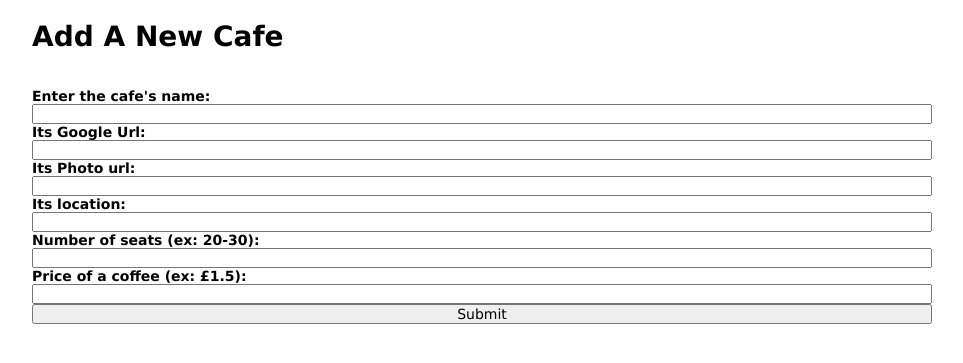
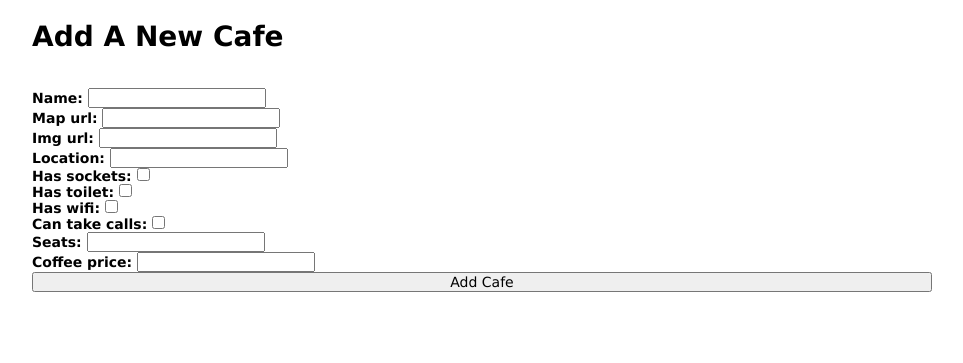
Before and after one commit to p-raj-94/ud_100daysprojects_, a Django app: page /add_cafe in a window 1280 px wide. Shown: the part 50-413 px from the top of the page, without its empty margins (158-1121 px from the left). Run offline with Django 5.2, Linux system fonts and the light colour scheme.

Commit message:
added fct to post new cafe

```diff
--- /dev/null
+++ b/day_088-PPP-cafe_website/cafewebsite/index/forms.py
@@ -0,0 +1,18 @@
+from django import forms
+from cafe import models
+
+class CreateCafe(forms.ModelForm):
+    class Meta:
+        model = models.Cafe
+        fields = [
+            'name',
+            'map_url',
+            'img_url',
+            'location',
+            'has_sockets',
+            'has_toilet',
+            'has_wifi',
+            'can_take_calls',
+            'seats',
+            'coffee_price'
+            ]
--- a/day_088-PPP-cafe_website/cafewebsite/index/templates/add_cafe.html
+++ b/day_088-PPP-cafe_website/cafewebsite/index/templates/add_cafe.html
@@ -11,20 +11,11 @@
 {% block content %}
     <h1>Add A New Cafe<h1>
     <div class="cafe-form">
-        <form action="/" method="POST">
-            <label for="name">Enter the cafe's name: </label>
-            <input type="text" name="name" />
-            <label for="name">Its Google Url: </label>
-            <input type="text" name="map_url" />
-            <label for="name">Its Photo  url: </label>
-            <input type="text" name="img_url" />
-            <label for="name">Its location: </label>
-            <input type="text" name="location" />
-            <label for="name">Number of seats (ex: 20-30): </label>
-            <input type="text" name="seats" />
-            <label for="name">Price of a coffee (ex: £1.5): </label>
-            <input type="text" name="coffee_price" />
-            <input type="submit" value="Submit" />
+        <form class="form-add" action="{% url 'index:add_cafe' %}" method="POST"
+        enctype="multipart/form-data">
+           {% csrf_token %}
+           {{ form }}
+           <button class="form-submit">Add Cafe</button>
         </form>
     </div>
 {% endblock %}
--- a/day_088-PPP-cafe_website/cafewebsite/index/views.py
+++ b/day_088-PPP-cafe_website/cafewebsite/index/views.py
@@ -1,11 +1,23 @@
-from django.shortcuts import render
+from django.shortcuts import render, redirect
 from django.http import HttpResponse
 from cafe.models import Cafe
+from . import forms
 
 # Create your views here.
 def index(request):
     cafes = Cafe.objects.all()
-    return render(request, 'home.html', { 'cafes': cafes})
+    locations = [ cafe.map_url for cafe in cafes]
+    return render(request, 'home.html', { 'cafes': cafes, 'locations': locations})
 
 def add_cafe(request):
-    return render(request, 'add_cafe.html')
+    if request.method == 'POST':
+        form = forms.CreateCafe(request.POST)
+        if form.is_valid():
+            new_cafe = form.save(commit=False)
+            new_cafe.save()
+            return redirect('index:index')
+    else:
+        form = forms.CreateCafe()
+
+
+    return render(request, 'add_cafe.html', {'form': form})
```
Also changed, not shown: day_088-PPP-cafe_website/cafewebsite/cafes.db.
